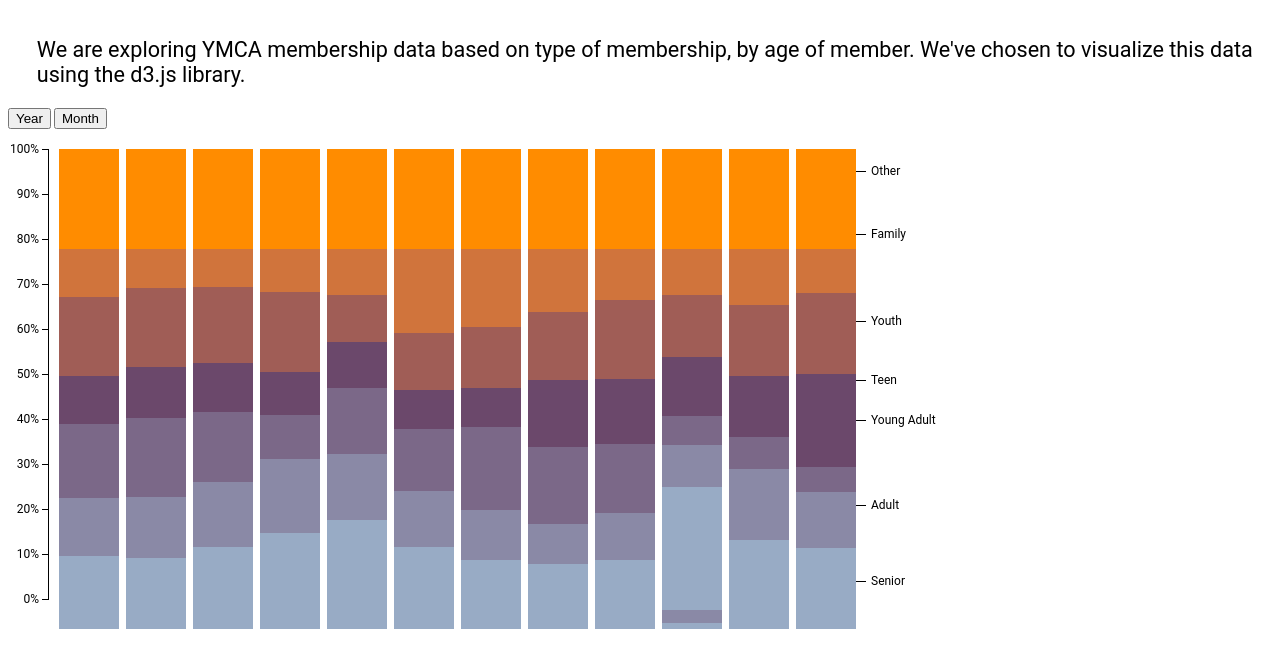
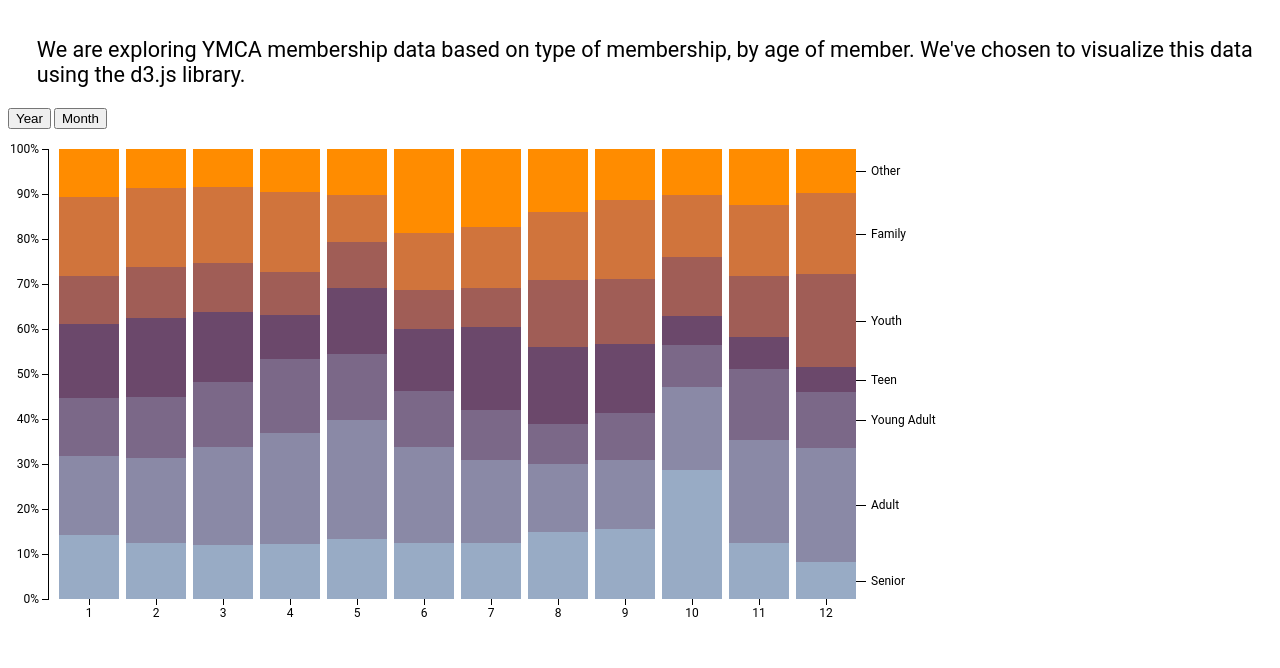
Before and after one commit to hailhail/a2datadive, a plain HTML site: page index.html in a window 1280 px wide. Both pictures are taken after a click on the button "Year". Shown: the part 100-768 px from the top of the page. Drawn offline with nearby package versions, Linux system fonts and the light colour scheme.

Commit message:
reload graphs thing, weird svgs

```diff
--- a/index.html
+++ b/index.html
@@ -54,8 +54,8 @@ section {
 
       <div id="demo">
         <div id="buttons">
-        <button id="data1">Year</button>
-        <button id="data2">Month</button>
+        <button id="data1" onclick="yearfxn()">Year</button>
+        <button id="data2" onclick="monthfxn()">Month</button>
 
         </div>
      <!-- <svg xmlns="http://www.w3.org/2000/svg" xmlns:xlink="http://www.w3.org/1999/xlink" id="svg"></svg> -->
@@ -94,12 +94,101 @@ section {
     .append("g")
       .attr("transform", "translate(" + margin.left + "," + margin.top + ")");
 
+  function yearfxn () {
     d3.csv("assets/data/FauxData.csv", function(error, data) {
       data = data.filter(function(row) {
         return row['Year'] == '2013' || row['Year'] == '2012' || row['Year'] == '2011'; // change filter here
       });
-    data1 = data;
-    data2 = data.filter(function(row) {
+      // data1 = data;
+      // data2 = data.filter(function(row) {
+      //   return row['Year'] == '2013' || row['Year'] == '2012'; // change filter here
+      // });
+      color.domain(d3.keys(data[0]).filter(function(key) { return key !== "Year" && key !== "Month"; }));
+
+      data.forEach(function(d) {
+        var y0 = 0;
+        d.ages = color.domain().map(function(name) { return {name: name, y0: y0, y1: y0 += +d[name]}; });
+        d.ages.forEach(function(d) { d.y0 /= y0; d.y1 /= y0; });
+      });
+
+     /* data.sort(function(a, b) { return b.ages[0].y1 - a.ages[0].y1; });*/
+
+      x.domain(data.map(function(d) { return d.Month; }));
+
+      svg.append("g")
+          .attr("class", "x axis")
+          .attr("id","one")
+          .attr("transform", "translate(0," + height + ")")
+          .call(xAxis);
+
+      svg.append("g")
+          .attr("class", "y axis")
+          .call(yAxis);
+
+      //here
+      //svg.setAttribute('id','oneid');
+
+      var month = svg.selectAll(".month")
+          .data(data)
+        .enter().append("g")
+          .attr("class", "month")
+          .attr("transform", function(d) { return "translate(" + x(d.Month) + ",0)"; });
+
+      month.selectAll("rect")
+          .data(function(d) { return d.ages; })
+        .enter().append("rect")
+          .attr("width", x.rangeBand())
+          .attr("y", function(d) { return y(d.y1); })
+          .attr("height", function(d) { return y(d.y0) - y(d.y1); })
+          .style("fill", function(d) { return color(d.name); });
+
+      var legend = svg.select(".month:last-child").selectAll(".legend")
+          .data(function(d) { return d.ages; })
+        .enter().append("g")
+          .attr("class", "legend")
+          .attr("transform", function(d) { return "translate(" + x.rangeBand() / 1 + "," + y((d.y0 + d.y1) / 2) + ")"; });
+
+      legend.append("line")
+          .attr("x2", 10);
+
+      legend.append("text")
+          .attr("x", 15)
+          .attr("dy", ".35em")
+          .text(function(d) { return d.name; });
+
+      function change(inp) {
+        console.log(inp);
+        // alert("hi");
+        // alert(inp);
+      }
+
+      // d3.select("#data1")
+      //     .on("click", function(d,i) {
+      //       /*month = svg.selectAll(".month")
+      //         .data(data2)*/
+      //       month.selectAll("rect")
+      //         .transition()
+      //           .duration(1000)
+      //           .attr("height", 100);
+
+      //        });
+      // d3.select("#data2")
+      //     .on("click", function(d,i) {
+      //         change(data2);
+      //     })
+
+    });
+
+
+}
+
+function monthfxn() {
+      d3.csv("assets/data/FauxData.csv", function(error, data) {
+      // data = data.filter(function(row) {
+      //   return row['Year'] == '2013'; // change filter here
+      // });
+      //data1 = data;
+      data = data.filter(function(row) {
         return row['Year'] == '2013' || row['Year'] == '2012'; // change filter here
       });
       color.domain(d3.keys(data[0]).filter(function(key) { return key !== "Year" && key !== "Month"; }));
@@ -153,25 +242,26 @@ section {
 
       function change(inp) {
         console.log(inp);
-      alert("hi");
-      alert(inp);
+        // alert("hi");
+        // alert(inp);
       }
 
-    d3.select("#data1")
-        .on("click", function(d,i) {
-          /*month = svg.selectAll(".month")
-            .data(data2)*/
-          month.selectAll("rect")
-            .transition()
-              .duration(1000)
-              .attr("height", 100);
+      // d3.select("#data1")
+      //     .on("click", function(d,i) {
+      //       /*month = svg.selectAll(".month")
+      //         .data(data2)*/
+      //       month.selectAll("rect")
+      //         .transition()
+      //           .duration(1000)
+      //           .attr("height", 100);
+
+      //        });
+      // d3.select("#data2")
+      //     .on("click", function(d,i) {
+      //         change(data2);
+      //     })
 
     });
-    d3.select("#data2")
-        .on("click", function(d,i) {
-            change(data2);
-        })
-
-  });
+}
 
   </script>
```
Lines whose indentation alone changed are shown as unchanged.
